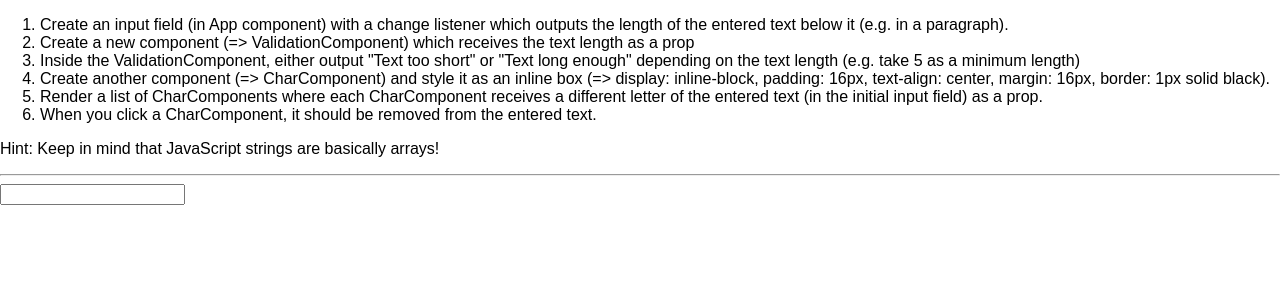
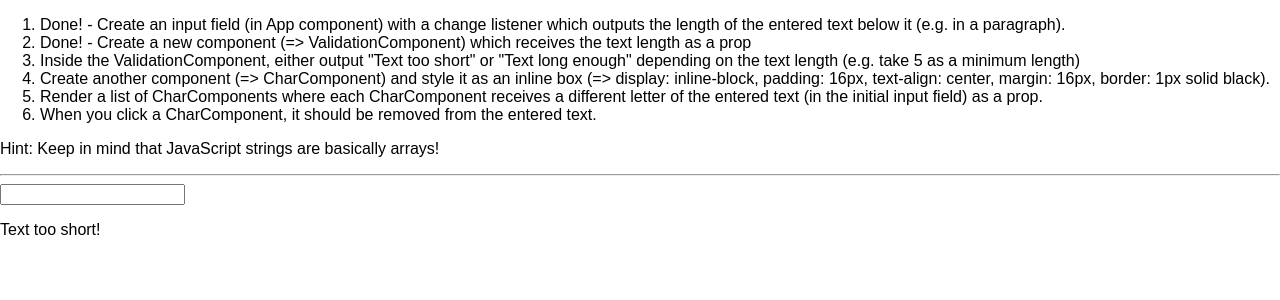
Before and after one commit to W3AI/react-solver-template, a React (Create React App) app: page / in a window 1280 px wide. Shown: the top 300 px of the page. Built offline with nearby package versions, Linux system fonts and the light colour scheme.

Commit message:
Done items1 and 2

```diff
--- a/src/App.js
+++ b/src/App.js
@@ -1,6 +1,6 @@
 import React, { Component } from 'react';
-import logo from './logo.svg';
 import './App.css';
+import Validation from './Validation/Validation';
 
 class App extends Component {
 
@@ -17,8 +17,8 @@ class App extends Component {
             <div className="App">
 
                 <ol>
-                    <li>Create an input field (in App component) with a change listener which outputs the length of the entered text below it (e.g. in a paragraph).</li>
-                    <li>Create a new component (=> ValidationComponent) which receives the text length as a prop</li>
+                    <li>Done! - Create an input field (in App component) with a change listener which outputs the length of the entered text below it (e.g. in a paragraph).</li>
+                    <li>Done! - Create a new component (=> ValidationComponent) which receives the text length as a prop</li>
                     <li>Inside the ValidationComponent, either output "Text too short" or "Text long enough" depending on the text length (e.g. take 5 as a minimum length)</li>
                     <li>Create another component (=> CharComponent) and style it as an inline box (=> display: inline-block, padding: 16px, text-align: center, margin: 16px, border: 1px solid black).</li>
                     <li>Render a list of CharComponents where each CharComponent receives a different letter of the entered text (in the initial input field) as a prop.</li>
@@ -31,6 +31,7 @@ class App extends Component {
                     onChange={this.inputChangeHandler}
                     value={this.state.userInput}/>
                 <p>{this.state.userInput}</p>
+                <Validation imputLength={this.state.userInput.length} />
             </div>
         );
     }
```
